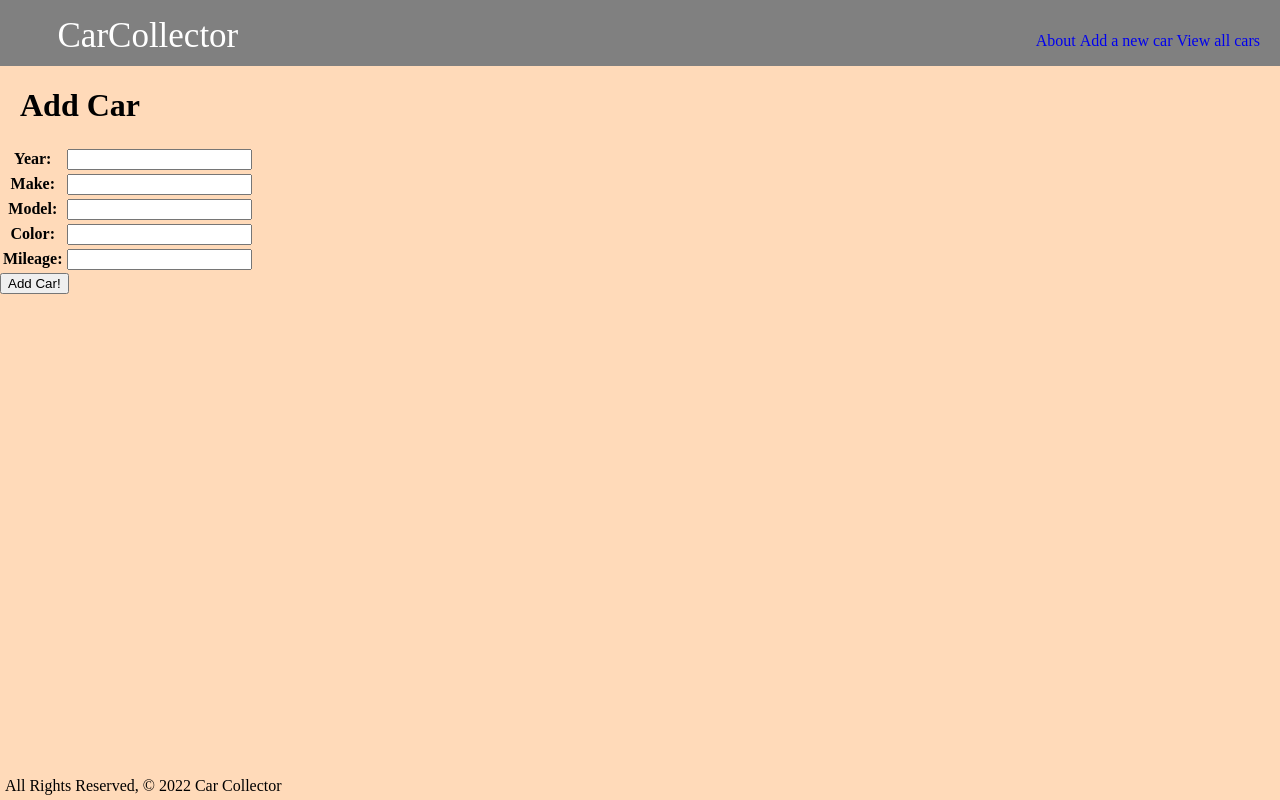
After one commit to hmgraves/carcollector, a Django app: page /cars/create/ in a window 1280 px wide. The commit adds this page. Run offline with Django 4.2, Linux system fonts and the light colour scheme.

Commit message:
edit and delete functions added

```diff
--- a/main_app/models.py
+++ b/main_app/models.py
@@ -1,3 +1,4 @@
+from django.urls import reverse
 from django.db import models
 
 # Create your models here.
@@ -6,7 +7,11 @@ class Car(models.Model):
 	year = models.IntegerField()
 	make = models.CharField(max_length=100)
 	model = models.CharField(max_length=100)
-	color = models.CharField(max_length=100, default='color')
+	color = models.CharField(max_length=100, default='')
+	mileage = models.IntegerField()
 
 	def __str__(self):
 		return self.model
+
+	def get_absolute_url(self):
+		return reverse('detail', kwargs={'car_id': self.id})
--- a/main_app/static/css/style.css
+++ b/main_app/static/css/style.css
@@ -11,13 +11,13 @@ p {
 .nav-wrapper {
 	display: flow-root;
 	background-color: gray;
-	padding-right: 20px
+	padding-right: 20px;
 }
 
 .left-brand-logo {
 	float: left;
 	font-size: 35px;
-	color: white
+	color: white;
 }
 
 .right {
--- a/main_app/templates/base.html
+++ b/main_app/templates/base.html
@@ -21,6 +21,7 @@
 				</ul>
 				<ul class="right">
 					<li><a href="{% url 'about' %}">About</a></li>
+					<li><a href="{% url 'cars_create' %}">Add a new car</a></li>
 					<li><a href="{% url 'index' %}">View all cars</a></li>
 				</ul>
 			</div>
--- a/main_app/templates/cars/detail.html
+++ b/main_app/templates/cars/detail.html
@@ -10,6 +10,7 @@
 		<p>Make: {{ car.make }}</p>
 		<p>Model: {{ car.model }}</p>
 		<p>Color: {{ car.color }}</p>
+		<p>Mileage: {{ car.mileage }}</p>
 	</div>
 </div>
 
--- a/main_app/templates/cars/index.html
+++ b/main_app/templates/cars/index.html
@@ -13,6 +13,10 @@
 			<p>Model: {{ car.model }}</p>
 			<p>Color: {{ car.color }}</p>
 		</div>
+		<div class="card-action">
+			<a href="{% url 'cars_update' car.id %}">Edit</a>
+			<a href="{% url 'cars_delete' car.id %}">Delete</a>
+		</div>
 	</a>
 </div>
 {% endfor %}
--- /dev/null
+++ b/main_app/templates/main_app/car_form.html
@@ -0,0 +1,17 @@
+{% extends 'base.html' %}
+
+{% block content %}
+
+  <h1>Add Car</h1>
+  <!-- Leaving the action empty makes the form post to the same url used to display it -->
+  <form action="" method="POST">
+    <!-- Django requires the following for security purposes -->
+    {% csrf_token %}
+    <table>
+      <!-- Render the inputs inside of <tr>s & <td>s -->
+      {{ form.as_table }}
+    </table>
+    <input type="submit" value="Add Car!" class="btn">
+  </form>
+
+{% endblock %}
--- a/main_app/urls.py
+++ b/main_app/urls.py
@@ -6,4 +6,7 @@ urlpatterns = [
 	path('about/', views.about, name='about'),
 	path('cars/', views.cars_index, name="index"),
 	path('cars/<int:car_id>/', views.cars_detail, name="detail"),
+	path('cars/create/', views.CarCreate.as_view(), name='cars_create'),
+	path('cars/<int:pk>/update/', views.CarUpdate.as_view(), name='cars_update'),
+    path('cars/<int:pk>/delete/', views.CarDelete.as_view(), name='cars_delete'),
 ]
--- a/main_app/views.py
+++ b/main_app/views.py
@@ -1,5 +1,8 @@
+import imp
+from operator import mod
 from django.shortcuts import render
 from .models import Car
+from django.views.generic.edit import CreateView, UpdateView, DeleteView
 
 # Create your views here.
 def home(request):
@@ -15,3 +18,15 @@ def cars_index(request):
 def cars_detail(request, car_id):
 	car = Car.objects.get(id=car_id)
 	return render(request, 'cars/detail.html', { 'car': car })
+
+class CarCreate(CreateView):
+	model = Car
+	fields = '__all__'
+
+class CarUpdate(UpdateView):
+	model = Car
+	fields = ['color', 'mileage']
+
+class CarDelete(DeleteView):
+	model = Car
+	success_url = '/cars/'
```
Also changed, not shown: main_app/templates/main_app/car_confirm_delete.html (added, +13 -0 lines), main_app/migrations/0004_car_mileage.py (added).
